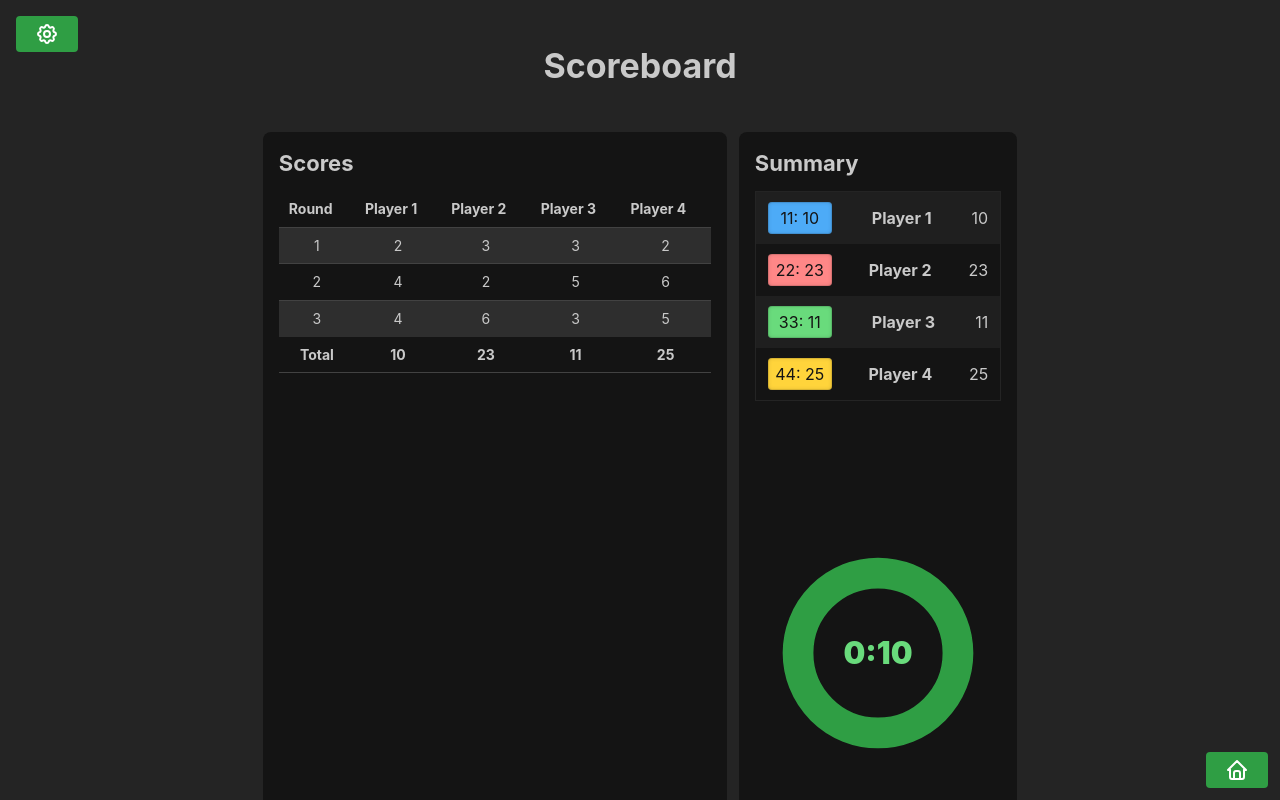
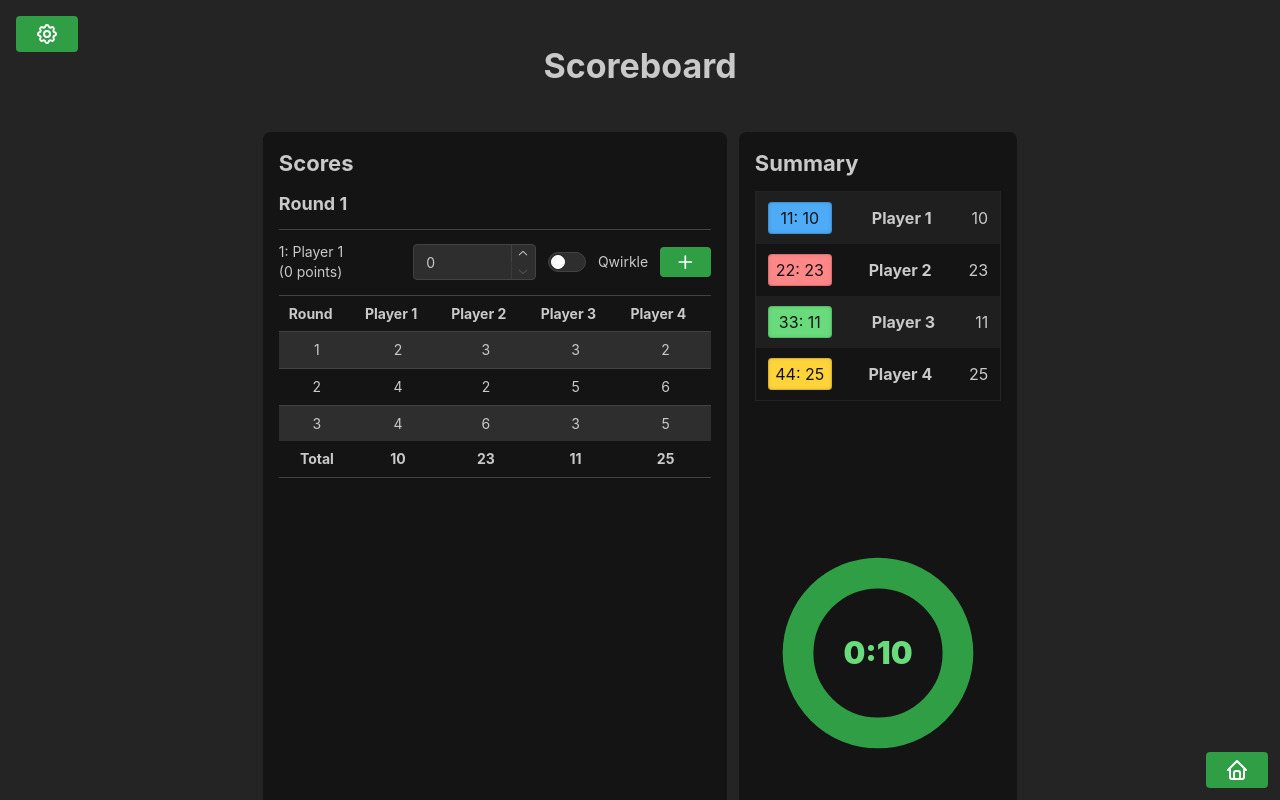
Before and after one commit to teamradhq/game-tools, a React (Vite) app: page /game-scoreboard in a window 1280 px wide. Shown: the top 800 px of the page. Built offline with nearby package versions, Linux system fonts and the light colour scheme; a small style sheet from the web is missing.

Commit message:
FEATURE: add current round to game scoreboard.

```diff
--- a/src/router/ScoreboardPage.tsx
+++ b/src/router/ScoreboardPage.tsx
@@ -1,11 +1,26 @@
-import React from 'react';
-import { ColorSwatch, Flex, Paper, Text, Title, useMantineTheme } from '@mantine/core';
+import React, { useState } from 'react';
+import {
+  Box,
+  Button,
+  ColorSwatch,
+  Divider,
+  Flex,
+  NumberInput,
+  Paper,
+  Switch,
+  Text,
+  Title,
+  useMantineTheme,
+} from '@mantine/core';
+import { IconPlus } from '@tabler/icons-react';
+
 import { Layout } from '@src/Layout.tsx';
 import { HourGlass } from '@src/components/Timer/HourGlass.tsx';
 import { GameDrawer } from '@src/components/Scoreboard/GameDrawer.tsx';
 import { ScoreTable } from '@src/components/Scoreboard/ScoreTable.tsx';
 import { useAppSelector } from '@src/store/hooks.ts';
-import { Player } from '@src/utils';
+import { Player, Score, tallyScore } from '@src/utils';
+import { selectCurrentPlayer } from '@src/store/scoreboardSlice.ts';
 
 type PlayerTotalProps = {
   player: Player;
@@ -55,10 +70,10 @@ function PlayerTotal(props: Readonly<PlayerTotalProps>): React.JSX.Element {
         initials={player.name[player.name.indexOf(' ') + 1]}
         value={score}
       />
-      <Text ta="center" fw={700} style={{ flex: '1 1 auto' }}>
+      <Text ta="center" fw={700} style={{ flex: '1 1 auto' }} className="player-name">
         {player.name}
       </Text>
-      <Text ta="right" m={0}>
+      <Text ta="right" m={0} className="player-score">
         {score}
       </Text>
     </Flex>
@@ -95,6 +110,70 @@ function GameSummary(): React.JSX.Element {
   );
 }
 
+function CurrentRound(): React.JSX.Element {
+  const roundNumber = useAppSelector((state) => state.scoreboard.roundNumber);
+  const order = useAppSelector((state) => state.scoreboard.order);
+  const player = useAppSelector(selectCurrentPlayer);
+  const [score, setScore] = useState<Score>({
+    playerId: player.id,
+    score: 0,
+    special: [],
+  });
+
+  return (
+    <Box>
+      <Title order={4} mb="sm">
+        Round {roundNumber}
+      </Title>
+      <Divider />
+      <Flex justify="space-between">
+        <Text w="33%" size="sm">
+          {order}: {player.name}
+          <br /> ({tallyScore(score)} points)
+        </Text>
+
+        <NumberInput
+          value={score.score}
+          step={1}
+          min={0}
+          w="33%"
+          onChange={(value) => {
+            setScore({
+              ...score,
+              score: Number(value),
+            });
+          }}
+        />
+        <Switch
+          label="Qwirkle"
+          onChange={(event) => {
+            if (event.currentTarget.checked) {
+              setScore({
+                ...score,
+                special: [
+                  {
+                    name: 'Qwirkle',
+                    value: 6,
+                  },
+                ],
+              });
+            } else {
+              setScore({
+                ...score,
+                special: [],
+              });
+            }
+          }}
+        />
+        <Button color="green" size="xs">
+          <IconPlus />
+        </Button>
+      </Flex>
+      <Divider />
+    </Box>
+  );
+}
+
 export function ScoreboardPage(): React.JSX.Element {
   return (
     <Layout title={'Scoreboard'}>
@@ -104,6 +183,7 @@ export function ScoreboardPage(): React.JSX.Element {
           <Title order={3} mb="sm">
             Scores
           </Title>
+          <CurrentRound />
           <ScoreTable />
         </Paper>
         <Paper w="30%">
--- a/src/store/scoreboardSlice.ts
+++ b/src/store/scoreboardSlice.ts
@@ -1,8 +1,12 @@
 import { createSlice, PayloadAction } from '@reduxjs/toolkit';
-import { Player, Round, tallyScores } from '@src/utils';
+import { Player, Round, Score, tallyScores } from '@src/utils';
+import { RootState } from '@src/store/index.ts';
 
 export type ScoreboardState = {
   players: Player[];
+  roundNumber: number;
+  order: number;
+  currentRound: Round;
   rounds: Round[];
   scores: Record<number, number>;
   started: Date | null;
@@ -20,11 +24,11 @@ const rounds = [
     { playerId: 1, score: 4 },
     { playerId: 2, score: 2 },
     { playerId: 3, score: 5 },
-    { playerId: 4, score: 6, special: [{ name: 'Quirkle', value: 12 }] },
+    { playerId: 4, score: 6, special: [{ name: 'Qwirkle', value: 12 }] },
   ],
   [
     { playerId: 1, score: 4 },
-    { playerId: 2, score: 6, special: [{ name: 'Quirkle', value: 12 }] },
+    { playerId: 2, score: 6, special: [{ name: 'Qwirkle', value: 12 }] },
     { playerId: 3, score: 3 },
     { playerId: 4, score: 5 },
   ],
@@ -34,6 +38,9 @@ function initialState(): ScoreboardState {
   return {
     started: null,
     ended: null,
+    roundNumber: 1,
+    order: 1,
+    currentRound: [],
     players: [
       { order: 1, id: 1, name: 'Player 1', color: 'blue' },
       { order: 2, id: 2, name: 'Player 2', color: 'red' },
@@ -59,13 +66,30 @@ export const scoreboardSlice = createSlice({
 
       state.ended = new Date();
     },
-    addRound: (state, action: PayloadAction<Round>) => {
-      state.rounds.push(action.payload);
-      state.scores = tallyScores(state.rounds);
+    updateCurrentRound(state, action: PayloadAction<Score>) {
+      state.currentRound.push(action.payload);
+
+      if (state.currentRound.length !== state.players.length) {
+        state.order = state.order + 1;
+      } else {
+        state.order = 1;
+        state.roundNumber = state.roundNumber + 1;
+        state.rounds.push(state.currentRound);
+        state.currentRound = [];
+      }
+
+      state.scores = tallyScores([state.currentRound, ...state.rounds]);
     },
   },
 });
 
-export const { startGame, endGame, addRound } = scoreboardSlice.actions;
+export const { startGame, endGame, updateCurrentRound } = scoreboardSlice.actions;
+
+export function selectCurrentPlayer(state: RootState): Player {
+  return (
+    state.scoreboard.players.find((player) => player.order === state.scoreboard.order) ||
+    state.scoreboard.players[0]
+  );
+}
 
 export default scoreboardSlice.reducer;
--- a/src/utils/scoreboard.ts
+++ b/src/utils/scoreboard.ts
@@ -18,7 +18,7 @@ export type Player = {
 /**
  * Represents a special score object.
  */
-type SpecialScore = {
+export type SpecialScore = {
   /** The name of the score. */
   name: string;
   /** The value of the score. */
@@ -28,7 +28,7 @@ type SpecialScore = {
 /**
  * Represents a player's score.
  */
-type Score = {
+export type Score = {
   /** The ID of the player.*/
   playerId: number;
   /** The score of the player.*/
@@ -52,19 +52,23 @@ function tallySpecialScores(special?: SpecialScore[]): number {
   return special?.reduce((acc, { value }) => acc + value, 0) || 0;
 }
 
+export function tallyScore(score: Score): number {
+  return score.score + (score.special ? tallySpecialScores(score.special) : 0);
+}
+
 /**
  * Tally up the scores for a round.
  *
  * @param round
  */
-function tallyRound(round: Round): Record<number, number> {
+export function tallyRound(round: Round): Record<number, number> {
   return round.reduce(
-    (totals, { playerId, score, special }): Record<number, number> => {
-      if (!totals[playerId]) {
-        totals[playerId] = 0;
+    (totals, score): Record<number, number> => {
+      if (!totals[score.playerId]) {
+        totals[score.playerId] = 0;
       }
 
-      totals[playerId] += score + (special ? tallySpecialScores(special) : 0);
+      totals[score.playerId] = totals[score.playerId] + tallyScore(score);
 
       return totals;
     },
```
